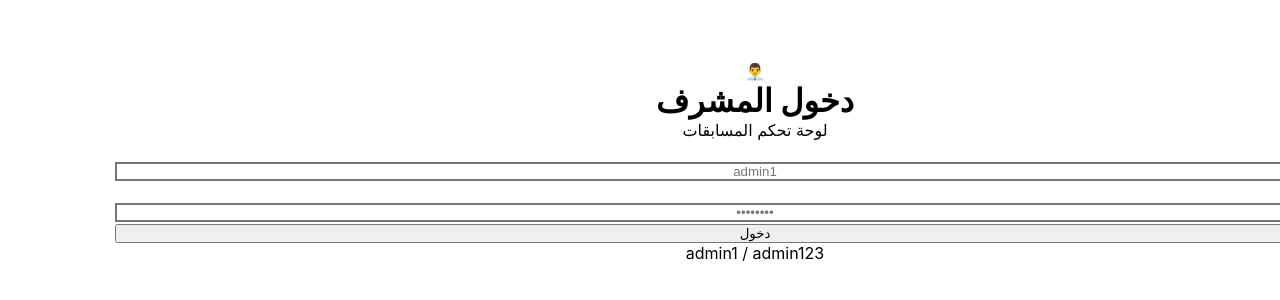
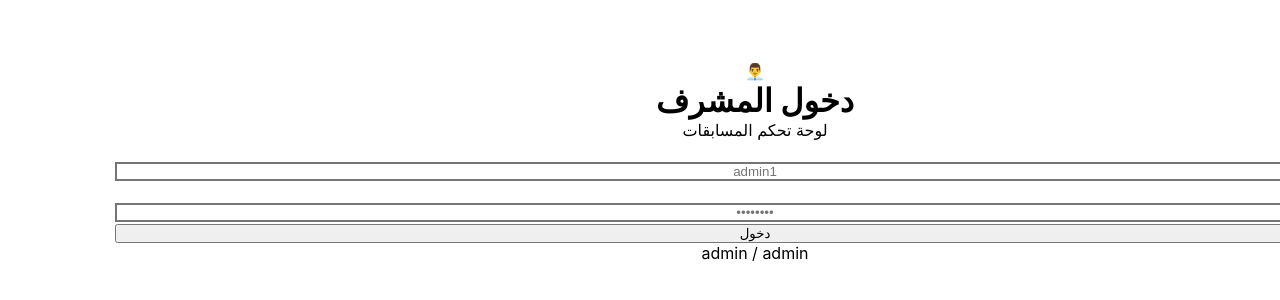
Before and after one commit to Abdallameen/Student-competition-platform, a Next.js app: page /supervisor/login in a window 1280 px wide. Shown: the part 238-538 px from the top of the page. Built offline with nearby package versions, Linux system fonts and the light colour scheme; no server answers.

Commit message:
Update login credentials in supervisor page

```diff
--- a/app/supervisor/login/page.tsx
+++ b/app/supervisor/login/page.tsx
@@ -94,7 +94,7 @@ export default function SupervisorLogin() {
         </form>
 
         <div className="mt-4 text-center text-sm text-gray-500">
-          <p>admin1 / admin123</p>
+          <p>admin / admin</p>
         </div>
       </div>
     </div>
```
